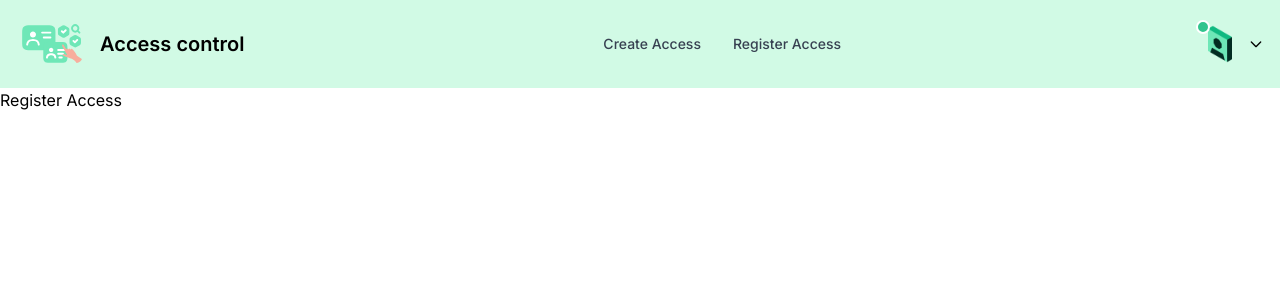
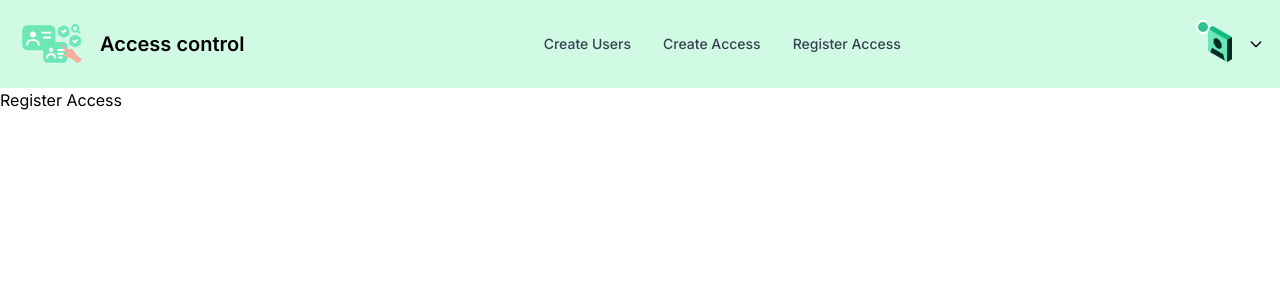
Before and after one commit to ESPENSER159/accessControl, a Next.js app: page /registerAccess in a window 1280 px wide. Shown: the top 300 px of the page. Built offline with nearby package versions, Linux system fonts and the light colour scheme; no server answers; sample sign-in values are in the browser's storage.

Commit message:
Init create users

```diff
--- /dev/null
+++ b/app/components/createTable.jsx
@@ -0,0 +1,5 @@
+export default function Table() {
+    return (
+        <div>TABLE</div>
+    )
+}
--- a/app/components/navbar.tsx
+++ b/app/components/navbar.tsx
@@ -52,6 +52,9 @@ export default function NavBar() {
         <Navbar.Toggle />
       </div>
       <Navbar.Collapse>
+        <Navbar.Link as={Link} href="/createUsers">
+          Create Users
+        </Navbar.Link>
         <Navbar.Link as={Link} href="/createAccess">
           Create Access
         </Navbar.Link>
--- /dev/null
+++ b/app/createUsers/page.jsx
@@ -0,0 +1,31 @@
+"use client"
+import { useState } from 'react'
+import Table from '../components/createTable'
+
+export default function CreateUsers() {
+    const [isLoading, setIsLoading] = useState(false)
+
+    return (
+        <main className="d-flex justify-center">
+            Create users
+
+            {
+                isLoading ?
+                    <div className='flex justify-center items-center flex-col'>
+                        {/* <Spinner animation="grow" variant="primary" /> */}
+                        {/* <span className='text-dividerColor'>Loading...</span> */}
+                    </div>
+                    :
+                    <div>
+                        <Table
+                            // title={'Users'}
+                            // columns={columns}
+                            // getInfo={info}
+                            // filteredItems={filteredItems}
+                            // expanded={ExpandedComponent}
+                        />
+                    </div>
+            }
+        </main>
+    )
+}
--- a/tsconfig.json
+++ b/tsconfig.json
@@ -21,6 +21,6 @@
       "@/*": ["./*"]
     }
   },
-  "include": ["next-env.d.ts", "**/*.ts", "**/*.tsx", ".next/types/**/*.ts", "app/api/login/route.ts", "app/login/page.tsx", "app/api/auth/[...nextauth]/route.ts", "middleware.ts"],
+  "include": ["next-env.d.ts", "**/*.ts", "**/*.tsx", ".next/types/**/*.ts", "app/api/login/route.ts", "app/login/page.tsx", "app/api/auth/[...nextauth]/route.ts", "middleware.ts", "app/components/createTable.jsx", "app/createUsers/page.jsx"],
   "exclude": ["node_modules"]
 }
```
